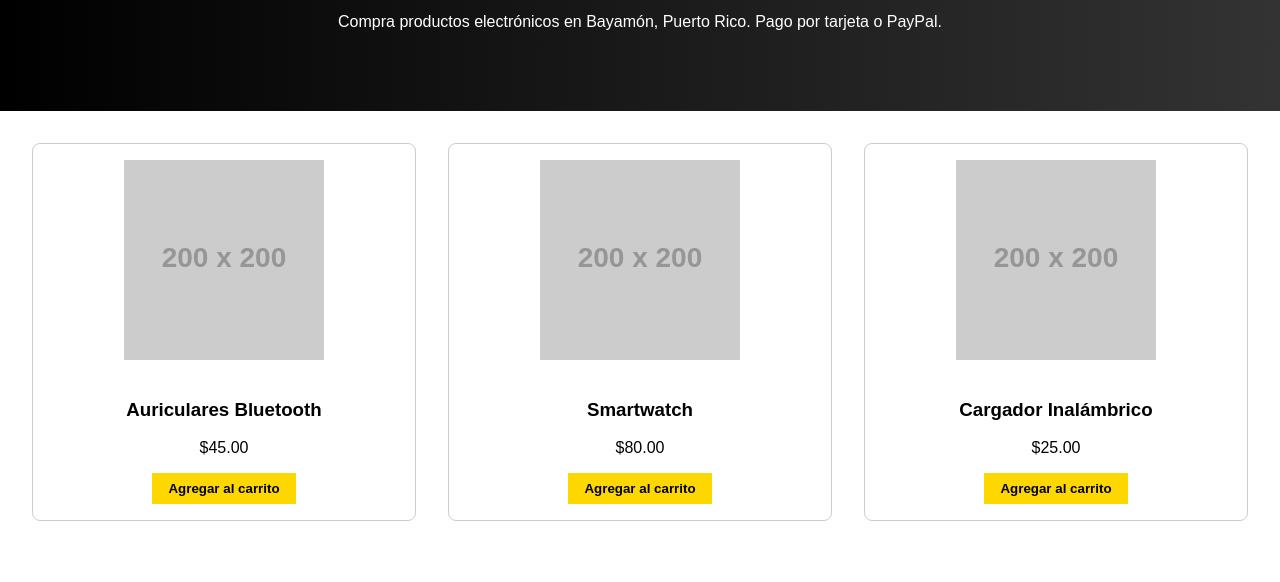
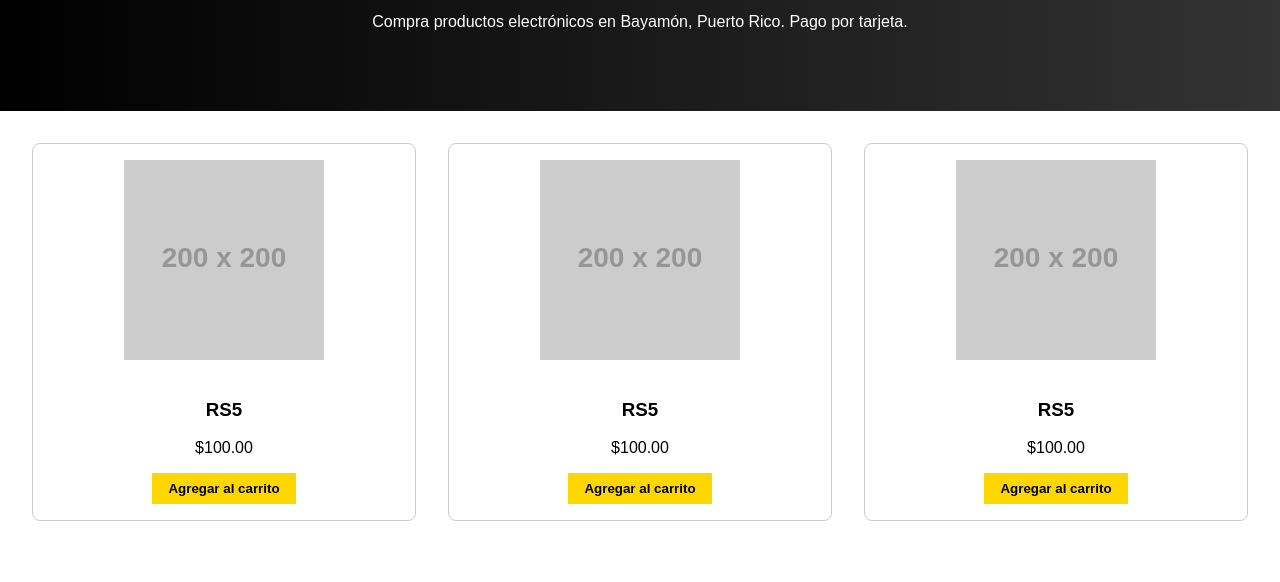
Before and after one commit to FernandoMatos0/Electronic-shopp, a plain HTML site: page index.html in a window 1280 px wide. Shown: the part 212-794 px from the top of the page. Drawn offline with Linux system fonts and the light colour scheme; placeholder pictures from the web are drawn by us.

Commit message:
Update index.html

```diff
--- a/index.html
+++ b/index.html
@@ -85,26 +85,26 @@
 
   <section class="hero">
     <h1>Bienvenidos a Electronic Shop</h1>
-    <p>Compra productos electrónicos en Bayamón, Puerto Rico. Pago por tarjeta o PayPal.</p>
+    <p>Compra productos electrónicos en Bayamón, Puerto Rico. Pago por tarjeta.</p>
   </section>
 
   <section id="catalogo" class="products">
     <div class="product">
       <img src="https://via.placeholder.com/200" alt="Producto 1">
-      <h3>Auriculares Bluetooth</h3>
-      <p>$45.00</p>
+      <h3>RS5</h3>
+      <p>$100.00</p>
       <button onclick="agregarAlCarrito('Auriculares Bluetooth', 45)">Agregar al carrito</button>
     </div>
     <div class="product">
       <img src="https://via.placeholder.com/200" alt="Producto 2">
-      <h3>Smartwatch</h3>
-      <p>$80.00</p>
+      <h3>RS5</h3>
+      <p>$100.00</p>
       <button onclick="agregarAlCarrito('Smartwatch', 80)">Agregar al carrito</button>
     </div>
     <div class="product">
       <img src="https://via.placeholder.com/200" alt="Producto 3">
-      <h3>Cargador Inalámbrico</h3>
-      <p>$25.00</p>
+      <h3>RS5</h3>
+      <p>$100.00</p>
       <button onclick="agregarAlCarrito('Cargador Inalámbrico', 25)">Agregar al carrito</button>
     </div>
   </section>
@@ -113,7 +113,7 @@
     <h2>Carrito de Compras</h2>
     <ul id="lista-carrito"></ul>
     <p><strong>Total: $<span id="total">0</span></strong></p>
-    <button onclick="pagar()">Pagar con PayPal o Tarjeta</button>
+    <button onclick="pagar()">Pagar con Tarjeta</button>
   </section>
 
   <footer class="footer">
```
